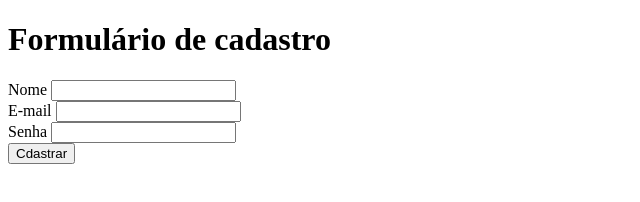
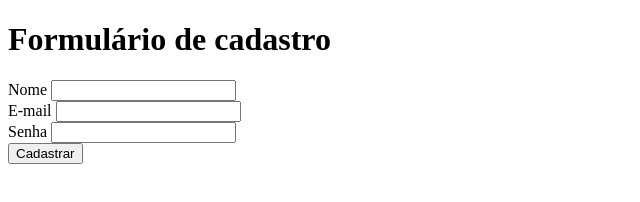
Before and after one commit to ThiagoKarsten/curso_ebac_frontend, a plain HTML site: page exercicio1.html in a window 1280 px wide. Shown: the full height of the page, 0-640 px from the left. Drawn offline with Linux system fonts and the light colour scheme.

```diff
--- a/exercicio1.html
+++ b/exercicio1.html
@@ -16,7 +16,7 @@
         <label for="senha">Senha</label>
         <input type="tel" id="senha"> <br>
         <button type="submit">
-            Cdastrar
+            Cadastrar
         </button>
     </form>
 </body>
```
